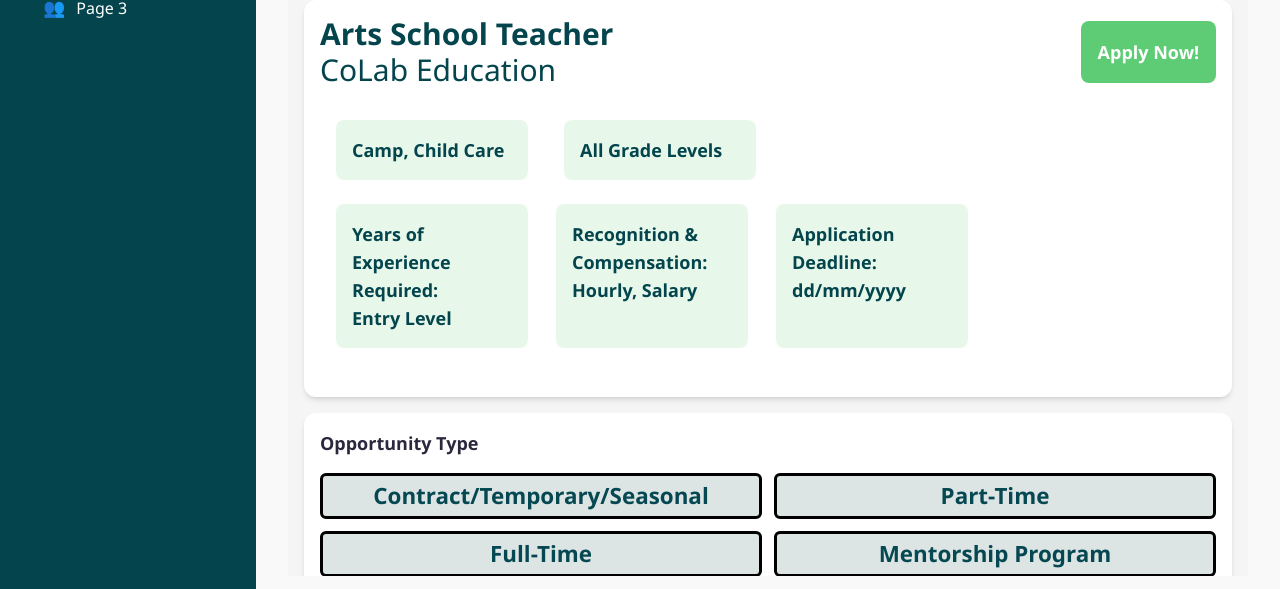
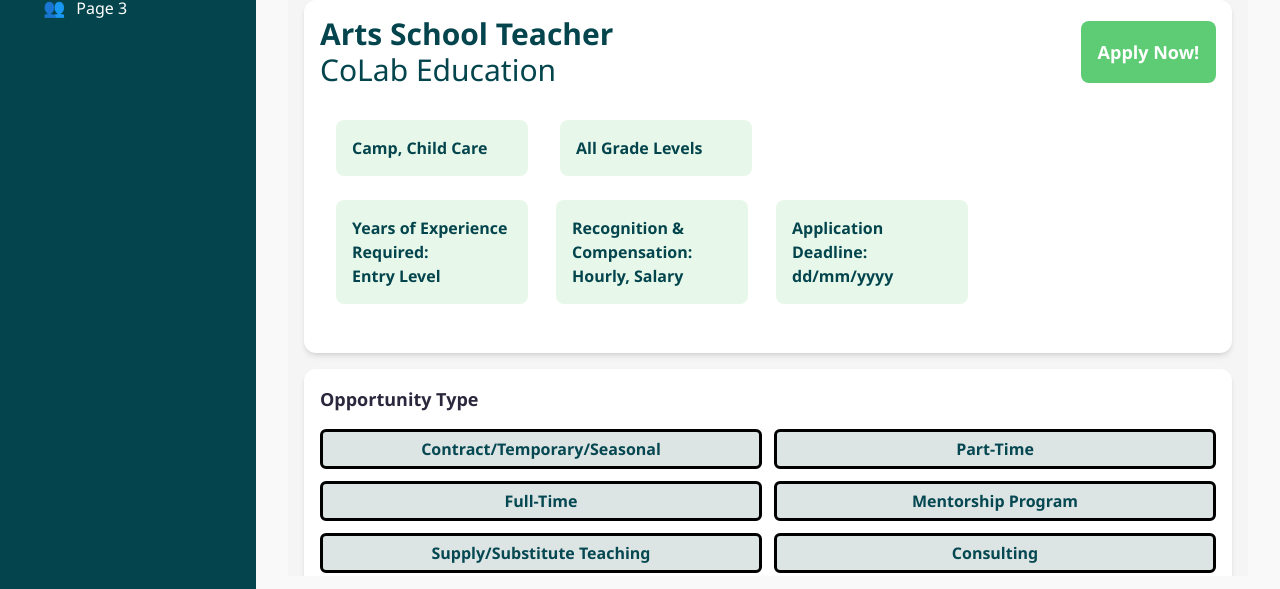
Before and after one commit to danielmason89/FDV_103_group_project_colab, a Vue app: page /page2 in a window 1280 px wide. Shown: the part 208-797 px from the top of the page. Built offline with nearby package versions, Linux system fonts and the light colour scheme; no server answers.

Commit message:
resolved all css issues

```diff
--- a/src/components/certificationComponent.vue
+++ b/src/components/certificationComponent.vue
@@ -61,7 +61,7 @@ function getBadgeClass(type: string): string {
   border: 3px solid #054851; /* Dark green border */
   background-color: #dce4e4;
   border-radius: 6px;
-  font-size: 1.4rem;
+  font-size: 1rem;
   text-align: center;
   white-space: nowrap;
   color: #054851;
--- a/src/components/jobCardDetailsComponent.vue
+++ b/src/components/jobCardDetailsComponent.vue
@@ -11,37 +11,35 @@ defineProps<{
 </script>
 
 <template>
-  <div class="card font-bold text-[var(--subHeading)] space-y-4">
-    <!-- Top Section: 2-column grid -->
-    <div class="grid grid-cols-1 gap-4 sm:grid-cols-2">
+  <div class="card font-bold text-[var(--subHeading)]">
+    <div class="grid grid-cols-1 gap-y-2 gap-x-55 md:gap-x-55 lg:gap-x-2 sm:grid-cols-1 md:grid-cols-2">
       <div class="flex items-center justify-start form-card">
-        <span class="text-lg font-bold text-[var(--subHeading)]">
+        <span class="text-md font-bold text-[var(--subHeading)]">
           {{ category || 'Camp, Child Care' }}
         </span>
       </div>
 
       <div class="form-card">
-        <span class="text-lg font-bold">
+        <span class="font-bold text-md">
           {{ gradeLevel || 'All Grade Levels' }}
         </span>
       </div>
     </div>
     <br/>
-    <!-- Bottom Section: 3-column grid -->
-    <div class="grid grid-cols-1 gap-55 sm:grid-cols-2 md:grid-cols-3">
+    <div class="grid grid-cols-1 gap-x-55 gap-y-2 sm:grid:cols:1 md:grid-cols-2 lg:grid-cols-3">
       <div class="form-card">
-        <span class="block text-lg font-bold">Years of Experience Required:</span>
-        <span class="text-lg">{{ experienceLevel || 'Entry Level' }}</span>
+        <span class="block font-bold text-md">Years of Experience Required:</span>
+        <span class="text-md">{{ experienceLevel || 'Entry Level' }}</span>
       </div>
 
       <div class="form-card">
-        <span class="block text-lg font-bold">Recognition & Compensation:</span>
-        <span class="text-lg">{{ compensation || 'Hourly, Salary' }}</span>
+        <span class="block font-md old text-md">Recognition & Compensation:</span>
+        <span class="text-md">{{ compensation || 'Hourly, Salary' }}</span>
       </div>
 
       <div class="form-card">
-        <span class="block text-lg font-bold">Application Deadline:</span>
-        <span class="text-lg">{{ applicationDeadline || 'dd/mm/yyyy' }}</span>
+        <span class="block font-bold text-md">Application Deadline:</span>
+        <span class="text-md">{{ applicationDeadline || 'dd/mm/yyyy' }}</span>
       </div>
     </div>
   </div>
@@ -50,7 +48,7 @@ defineProps<{
 <style scoped>
 
 .form-card {
-  width: 15vw;
+  width: 12rem;
 }
 
 .card {
--- a/src/components/opportunityTypeComponent.vue
+++ b/src/components/opportunityTypeComponent.vue
@@ -74,7 +74,7 @@ function getBadgeClass(type: string): string {
   border: 3px solid #000000;
   background-color: #dce4e4;
   border-radius: 6px;
-  font-size: 1.4rem;
+  font-size: 1rem;
   text-align: center;
   white-space: nowrap;
   color: #054851;
--- a/src/components/subjectAreacomponent.vue
+++ b/src/components/subjectAreacomponent.vue
@@ -82,7 +82,7 @@ export default {
   border: 3px solid #000000;
   background-color: #dce4e4;
   border-radius: 6px;
-  font-size: 1.4rem;
+  font-size: 1rem;
   text-align: center;
   white-space: nowrap;
   color: #054851;
--- a/src/views/Page2View.vue
+++ b/src/views/Page2View.vue
@@ -7,7 +7,6 @@ import SectionCard from '@/components/SectionCard.vue'
 import jobCardDetailsComponent from '@/components/jobCardDetailsComponent.vue'
 import subjectAreacomponent from '@/components/subjectAreacomponent.vue'
 import '../assets/base.css'
-
 </script>
 
 <template>
@@ -23,7 +22,8 @@ import '../assets/base.css'
             <p class="text-3xl font-bold">Arts School Teacher</p>
             <p class="text-3xl">CoLab Education</p>
           </div>
-          <applyButtonComponent text="Apply Now!" aria-label="Apply for this teaching job" />
+          <br/>
+          <applyButtonComponent class="flex justify-center align-center" text="Apply Now!" aria-label="Apply for this teaching job" />
         </div>
 
         <!-- Badges -->
@@ -35,7 +35,7 @@ import '../assets/base.css'
       <!-- Opportunity Type -->
       <div class="px-6 py-6 bg-white shadow-md rounded-xl md:px-8 md:py-8 card">
         <h2 class="mb-2 text-lg font-extrabold">Opportunity Type</h2>
-        <SectionCard class="mb-4 text-xs font-semibold">
+        <SectionCard class="mb-4 font-semibold">
           <opportunityTypeComponent />
         </SectionCard>
       </div>
@@ -43,7 +43,7 @@ import '../assets/base.css'
       <!-- Subject Area -->
       <div class="px-6 py-6 bg-white shadow-md rounded-xl md:px-8 md:py-8 card">
         <h2 class="mb-2 text-lg font-extrabold">Subject Area</h2>
-        <SectionCard class="mb-4 text-lg font-semibold">
+        <SectionCard class="mb-4 font-semibold">
           <subjectAreacomponent grid />
         </SectionCard>
       </div>
@@ -51,7 +51,7 @@ import '../assets/base.css'
       <!-- Certifications -->
       <div class="px-6 py-6 bg-white shadow-md rounded-xl md:px-8 md:py-8 card">
         <h2 class="mb-2 text-lg font-extrabold">Certifications Required</h2>
-        <SectionCard class="mb-4 text-xs font-semibold">
+        <SectionCard class="mb-4 font-semibold">
           <certificationComponent />
         </SectionCard>
       </div>
@@ -119,11 +119,8 @@ import '../assets/base.css'
 
       <!-- Final Apply Button -->
       <div class="px-6 py-6 bg-white shadow-md rounded-xl md:px-8 md:py-8 card">
-        <div class="flex justify-evenly align-center">
-          <applyButtonComponent
-            text="Apply Now!"
-            aria-label="Apply for this teaching job"
-          />
+        <div class="flex justify-center">
+          <applyButtonComponent text="Apply Now!" aria-label="Apply for this teaching job" />
         </div>
       </div>
     </div>
@@ -149,5 +146,6 @@ p {
 .card {
   padding: 1rem;
   margin: 1rem 0rem;
+  width: 100%;
 }
 </style>
```
